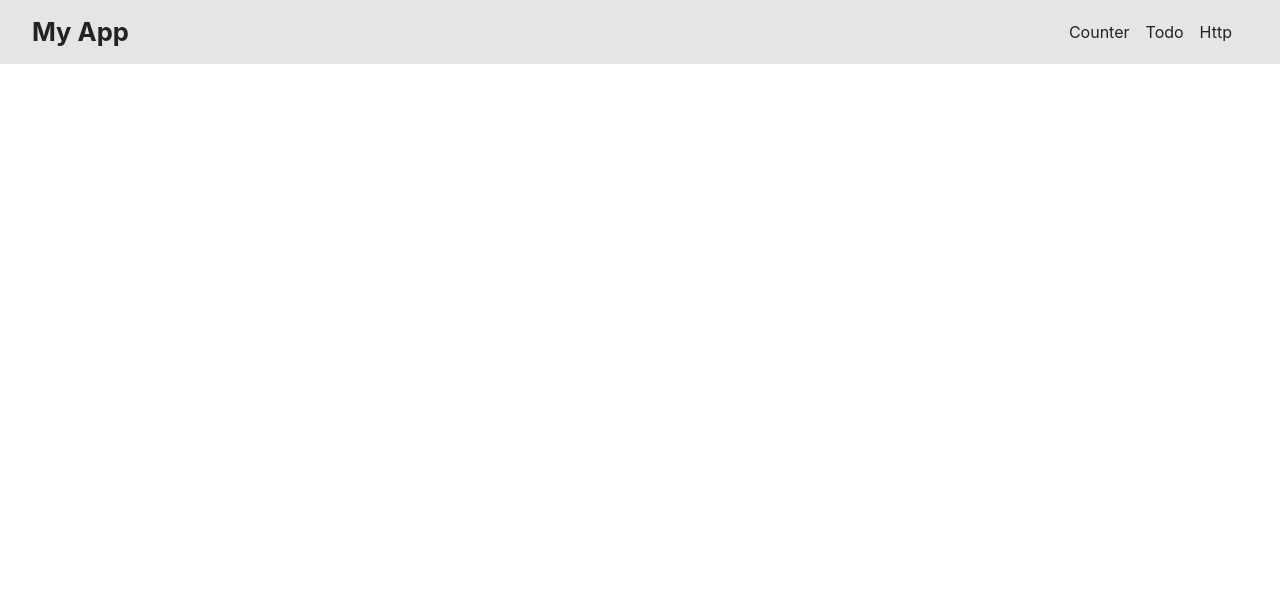
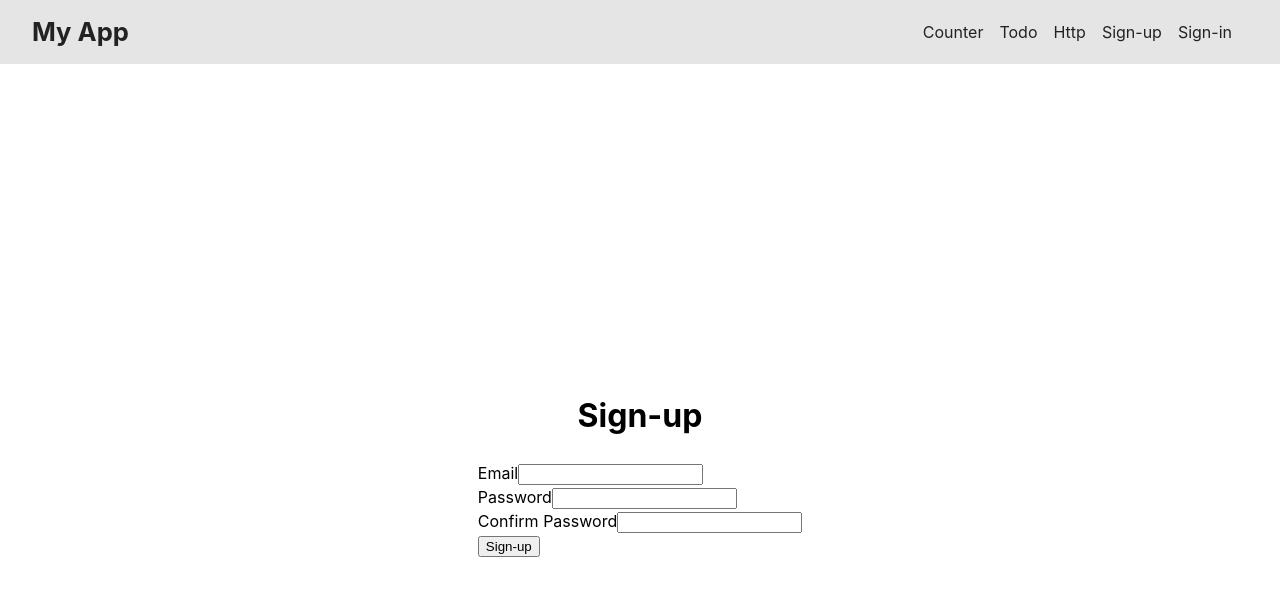
Before and after one commit to rwietter/mastering-vue, a Vue app: page /#/signup in a window 1280 px wide. Shown: the top 596 px of the page. Built offline with nearby package versions, Linux system fonts and the light colour scheme.

Commit message:
feat(Signin): create html signin

```diff
--- a/src/components/Header.vue
+++ b/src/components/Header.vue
@@ -1,16 +1,18 @@
 <template>
-  <header>
-    <h1>My App</h1>
-    <nav>
-      <router-link to="/">Counter</router-link>
-      <router-link to="/todo">Todo</router-link>
-      <router-link to="/http">Http</router-link>
+  <header class="c-header">
+    <h1 class="o-header__title">My App</h1>
+    <nav class="c-header__nav">
+      <router-link class="o-header__link" to="/">Counter</router-link>
+      <router-link class="o-header__link" to="/todo">Todo</router-link>
+      <router-link class="o-header__link" to="/http">Http</router-link>
+      <router-link class="o-header__link" to="/signup">Sign-up</router-link>
+      <router-link class="o-header__link" to="/signin">Sign-in</router-link>
     </nav>
   </header>
 </template>
 
 <style lang="scss">
-header {
+.c-header {
   background-color: #e5e5e5;
   color: #222;
   padding: 10px 1rem;
@@ -21,22 +23,22 @@ header {
   padding-left: 2rem;
 }
 
-h1 {
+.o-header__title {
   margin: 0;
   font-size: clamp(1.5rem, 5vw, 1.6rem);
 }
 
-nav {
+.c-header__nav {
   display: flex;
   padding-right: 2rem;
 }
 
-nav a {
+.c-header__nav .o-header__link {
   color: #222;
   text-decoration: none;
 }
 
-nav a+a {
+.c-header__nav .o-header__link+.o-header__link {
   margin-left: 1rem;
 }
 </style>
--- /dev/null
+++ b/src/components/Signin.vue
@@ -0,0 +1,16 @@
+<template>
+  <div class="c-card">
+    <h1>Sign-in</h1>
+  </div>
+</template>
+
+<style>
+.c-card {
+  display: flex;
+  flex-direction: column;
+  align-items: center;
+  justify-content: center;
+  height: 100vh;
+  color: black;
+}
+</style>
--- /dev/null
+++ b/src/components/Signup.vue
@@ -0,0 +1,42 @@
+<script>
+
+
+</script>
+
+<template>
+  <div class="c-card">
+    <h1 class="c-card__title">Sign-up</h1>
+
+    <form class="c-card__form">
+      <div class="c-card__group">
+        <label class="o-card__label" for="email">Email</label>
+        <input class="o-card__input" type="email" id="email" v-model="email" />
+      </div>
+
+      <div class="c-card__group">
+        <label class="o-card__label" for="password">Password</label>
+        <input class="o-card__input" type="password" id="password" v-model="password" />
+      </div>
+
+      <div class="c-card__group">
+        <label class="o-card__label" for="confirmPassword">Confirm Password</label>
+        <input class="o-card__input" type="password" id="confirmPassword" v-model="confirmPassword" />
+      </div>
+
+      <div class="c-card__group">
+        <button class="o-card__submit" type="submit" @click.prevent="signup">Sign-up</button>
+      </div>
+    </form>
+  </div>
+</template>
+
+<style>
+.c-card {
+  display: flex;
+  flex-direction: column;
+  align-items: center;
+  justify-content: center;
+  height: 100vh;
+  color: black;
+}
+</style>
--- a/src/router/index.js
+++ b/src/router/index.js
@@ -17,6 +17,16 @@ const routes = [
     path: '/http',
     name: 'Http',
     component: () => import('../views/HttpRequest.vue') // route level code-splitting
+  },
+  {
+    path: '/signup',
+    name: 'Signup',
+    component: () => import('../views/Signup.vue') // route level code-splitting
+  },
+  {
+    path: '/signin',
+    name: 'Signin',
+    component: () => import('../views/Signin.vue') // route level code-splitting
   }
 ]
 
--- /dev/null
+++ b/src/views/Signin.vue
@@ -0,0 +1,15 @@
+<script>
+import Signin from '../components/Signin.vue';
+
+export default {
+  components: {
+    Signin
+  }
+}
+</script>
+
+<template>
+  <div>
+    <Signin />
+  </div>
+</template>
--- /dev/null
+++ b/src/views/Signup.vue
@@ -0,0 +1,14 @@
+<script>
+import Signup from '../components/Signup.vue';
+
+export default {
+  components: {
+    Signup
+  }
+}
+
+</script>
+
+<template>
+  <Signup />
+</template>
```
